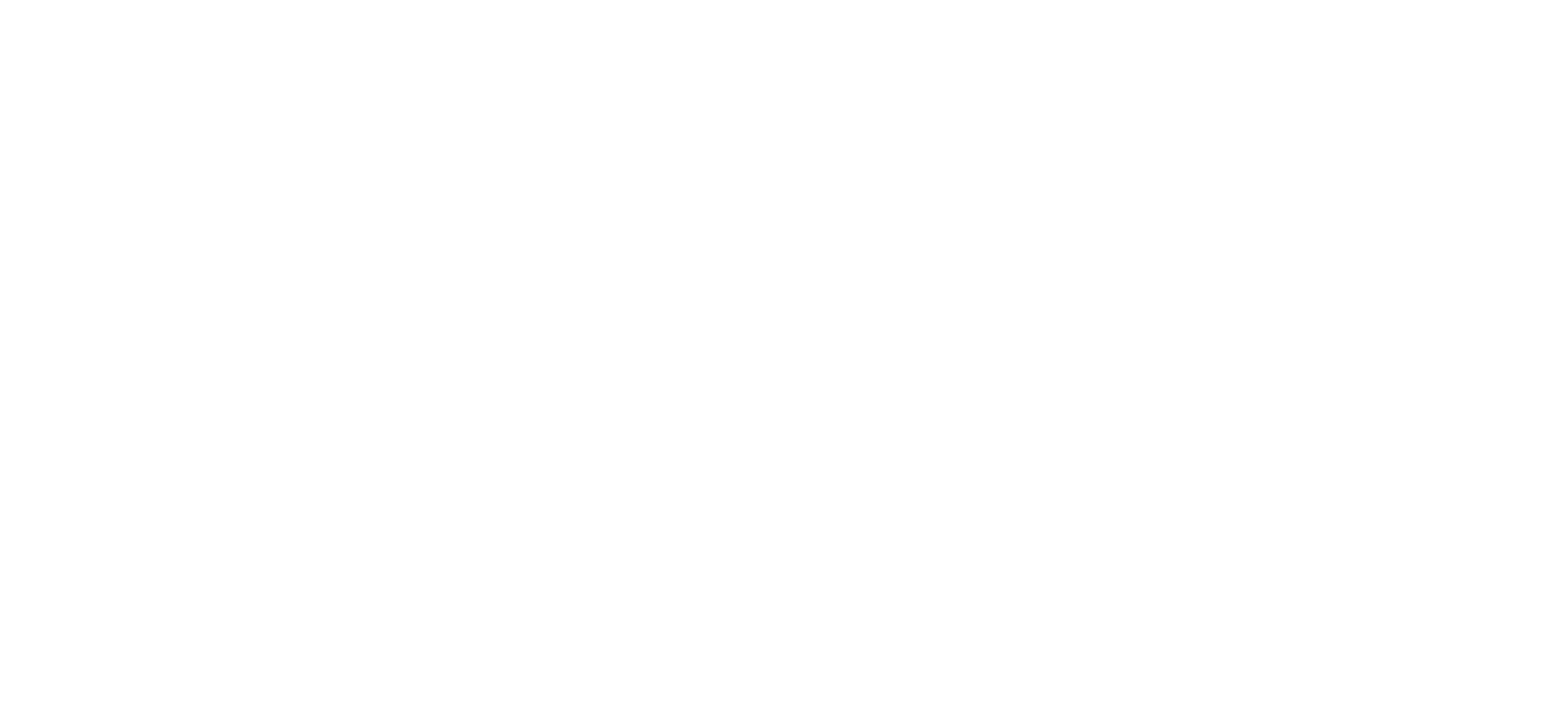
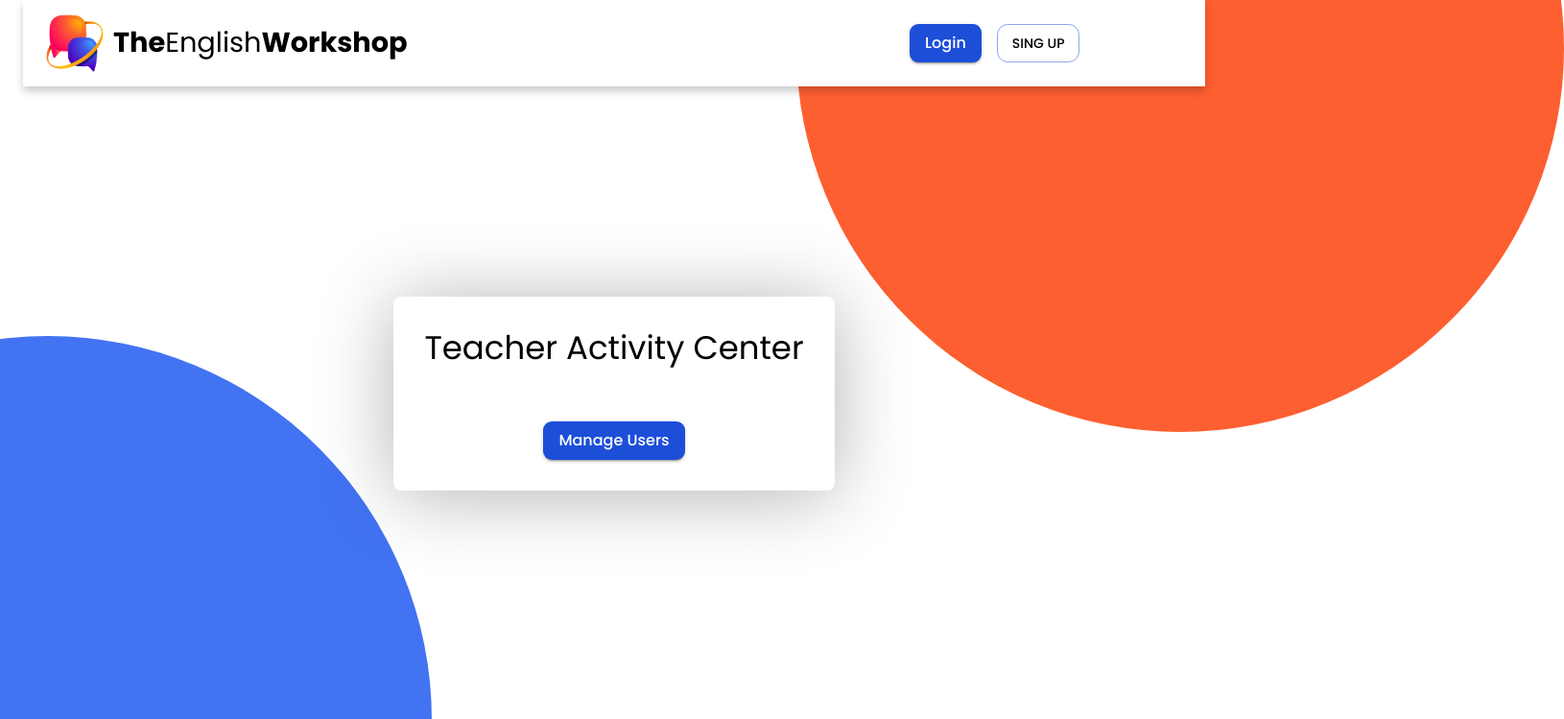
Before and after one commit to xStarH4ndx/Frontend-ING-SOFT, a React (Create React App) app in the folder my-app/: page /adminDashboard in a window 1280 px wide. Before the commit this address had no page. Shown: the top 749 px of the page at 96% size, 1630 px wide, since content can reach past the window. Built offline with nearby package versions, Linux system fonts and the light colour scheme.

Commit message:
Manejo del admin

```diff
--- a/my-app/package.json
+++ b/my-app/package.json
@@ -16,6 +16,7 @@
     "@types/react": "^18.3.1",
     "@types/react-dom": "^18.3.0",
     "graphql": "^16.8.1",
+    "jwt-decode": "^4.0.0",
     "react": "^18.3.1",
     "react-dom": "^18.3.1",
     "react-router-dom": "^6.23.0",
--- a/my-app/src/api/Apollo/client.ts
+++ b/my-app/src/api/Apollo/client.ts
@@ -1,7 +1,22 @@
-import { ApolloClient, InMemoryCache } from '@apollo/client';
+import { ApolloClient, InMemoryCache, createHttpLink } from '@apollo/client';
+import { setContext } from '@apollo/client/link/context';
+
+const httpLink = createHttpLink({
+  uri: 'https://procurement-singing-bryant-operator.trycloudflare.com/graphql', // URL de tu servidor GraphQL
+});
+
+const authLink = setContext((_, { headers }) => {
+  const token = localStorage.getItem('authToken');
+  return {
+    headers: {
+      ...headers,
+      authorization: token ? `Bearer ${token}` : '',
+    },
+  };
+});
 
 const client = new ApolloClient({
-  uri: 'http://localhost:3000/graphql', //backend link
+  link: authLink.concat(httpLink),
   cache: new InMemoryCache(),
 });
 
--- a/my-app/src/api/graphql/mutation.ts
+++ b/my-app/src/api/graphql/mutation.ts
@@ -53,3 +53,17 @@ mutation login($email: String!, $password: String!) {
     token
   }
 }`;
+
+export const IS_ADMIN_QUERY = gql`
+  query {
+    isAdmin
+  }
+`;
+
+export const PAGADO = gql`
+  mutation Pagado($rut: String!, $estado: String!) {
+    pagado(rut: $rut, estado: $estado) {
+      message
+    }
+  }
+`;
--- a/my-app/src/api/graphql/query.ts
+++ b/my-app/src/api/graphql/query.ts
@@ -3,13 +3,12 @@ import { gql } from '@apollo/client';
 // Definición de queries
 export const LISTAR_USUARIOS = gql`
   query {
-    listarUsuarios {
+    listarTodosLosUsuarios {
       id
       username
       lastname
       rut
       profesion
-      correo
       estado
     }
   }
@@ -27,6 +26,8 @@ export const BUSCAR_USUARIO_POR_ID = gql`
       estado
     }
   }
-`;
+`
+
+;
 
 // ... (Definir las demás queries y mutations que necesites)
--- /dev/null
+++ b/my-app/src/pages/AdminDashboard/index.tsx
@@ -0,0 +1,71 @@
+import React from 'react';
+import { Container, Grid, Paper, Box, Typography, Button, Tooltip } from '@mui/material';
+import { useNavigate } from 'react-router-dom';
+
+const AdminDashboard: React.FC = () => {
+  const navigate = useNavigate();
+
+  const handleUserManagementClick = () => {
+    navigate('/profileAdmin');
+  };
+
+  return (
+    <Container maxWidth="lg">
+      <Grid container
+        direction="column"
+        alignItems="center"
+        justifyContent="center"
+        // Ajustar la altura mínima para mover el contenido hacia arriba
+        sx={{ minHeight: "80vh" }}
+      >
+        {/* Círculo superior derecho */}
+        <div style={{
+          position: "absolute",
+          top: "-350px",
+          right: "-350px",
+          width: "800px",
+          height: "800px",
+          borderRadius: "50%",
+          backgroundColor: "#fd5f30",
+          zIndex: -1
+        }}></div>
+        {/* Círculo inferior izquierdo */}
+        <div style={{
+          position: "absolute",
+          bottom: "-350px",
+          left: "-350px",
+          width: "800px",
+          height: "800px",
+          borderRadius: "50%",
+          backgroundColor: "#4273f3",
+          zIndex: -1
+        }}></div>
+        <Grid item>
+          <Paper sx={{
+            padding: "2em",
+            borderRadius: "0.5em",
+            backgroundColor: "#fff",
+            position: "relative",
+            boxShadow: '0 5px 80px rgba(0, 0, 0, 0.305)'
+          }}>
+            <Typography variant="h4" sx={{ textAlign: "center", mb: 4 }}>Teacher Activity Center</Typography>
+            <Box display="flex" justifyContent="center" alignItems="center" flexDirection="column">
+              <Tooltip title="Here you can manage the access to the user's courses." arrow>
+                <Button
+                  variant="contained"
+                  color="primary"
+                  sx={{ mt: 3 }}
+                  onClick={handleUserManagementClick}
+                >
+                  Manage Users
+                </Button>
+              </Tooltip>
+            </Box>
+          </Paper>
+        </Grid>
+      </Grid>
+    </Container>
+  );
+};
+
+export default AdminDashboard;
--- a/my-app/src/pages/sesion/login/index.tsx
+++ b/my-app/src/pages/sesion/login/index.tsx
@@ -6,16 +6,18 @@ import { useNotification } from "../../../tools/context/notification.context";
 import { useNavigate } from "react-router-dom";
 
 //GraphQl
-import { LOGIN_MUTATION } from "../../../api/graphql/mutation";
-import { useMutation } from '@apollo/client';
+import { IS_ADMIN_QUERY, LOGIN_MUTATION } from "../../../api/graphql/mutation";
+import { useLazyQuery, useMutation } from '@apollo/client';
 import { LoginValidate } from "../../../tools/utils/validationForm";
 import Loading from "../../../components/Loading/Loading";
+
 
 
 type LoginType = {
   correo: string;
   password: string;
 };
+
 
 export const LoginPage: React.FC<{}> = () => {
   const navigate = useNavigate();
@@ -27,11 +29,27 @@ export const LoginPage: React.FC<{}> = () => {
   });
 
   const [login, { loading, error, data }] = useMutation(LOGIN_MUTATION, {
-    onCompleted: (data) => {
+    onCompleted: async (data) => {
       if (data.login) {
         getSucces("Login successful!");
-        localStorage.setItem('authToken', data.token);
-        navigate('/dashboard');
+        const token = data.login.token;
+        localStorage.setItem('authToken', token);
+
+        // Hacer la consulta `isAdmin`
+        const { data: isAdminData } = await isAdminQuery({
+          context: {
+            headers: {
+              Authorization: `Bearer ${token}`
+            }
+          }
+        });
+
+        // Redirigir según el resultado
+        if (isAdminData?.isAdmin) {
+          navigate('/AdminDashboard');
+        } else {
+          navigate('/dashboard');
+        }
       } else {
         getError("Invalid credentials");
       }
@@ -39,6 +57,10 @@ export const LoginPage: React.FC<{}> = () => {
     onError: (error) => {
       getError(error.message);
     },
+  });
+
+  const [isAdminQuery, { loading: adminLoading }] = useLazyQuery(IS_ADMIN_QUERY, {
+    fetchPolicy: "network-only"
   });
 
   const dataLogin = (e: React.ChangeEvent<HTMLInputElement>) => {
--- a/my-app/src/router.tsx
+++ b/my-app/src/router.tsx
@@ -4,15 +4,16 @@ import { HomePage } from "./pages/home";
 import { LoginPage } from "./pages/sesion/login";
 import { RecoveryPage } from "./pages/sesion/recuperacion";
 import { RegisterPage } from "./pages/sesion/registro";
-import { ProfileAdmin } from "./pages/profileAdmin";
+import ProfileAdmin from "./pages/profileAdmin";
 import { RouterLayout } from "./common/RouterLayout";
-
+import AdminDashboard from "./pages/AdminDashboard";
 export const AppRouter: React.FC<{}> = () =>{
     return (
         <Routes>
             <Route path="/" element={<RouterLayout/>}>
                 <Route path="/" element={<HomePage/>} />
                 <Route path="/profileAdmin" element={<ProfileAdmin/>} />
+                <Route path="/adminDashboard" element={<AdminDashboard />} />
             </Route>
             <Route path="/login" element={<LoginPage/>} />
             <Route path="/login/recovery" element={<RecoveryPage/>} />
```
Also changed, not shown: my-app/src/pages/profileAdmin/index.tsx (+49 -23 lines), 1 other file (tests, documents, lock files or other folders).
